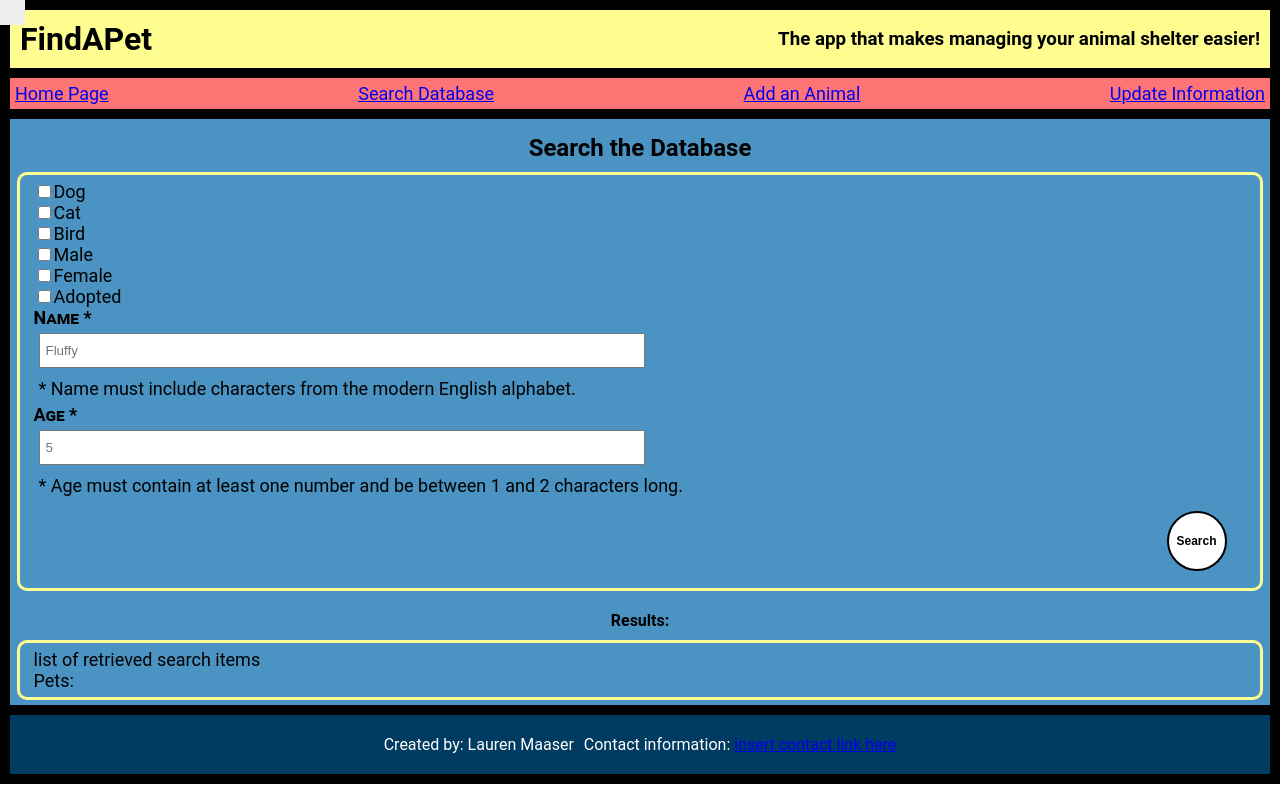
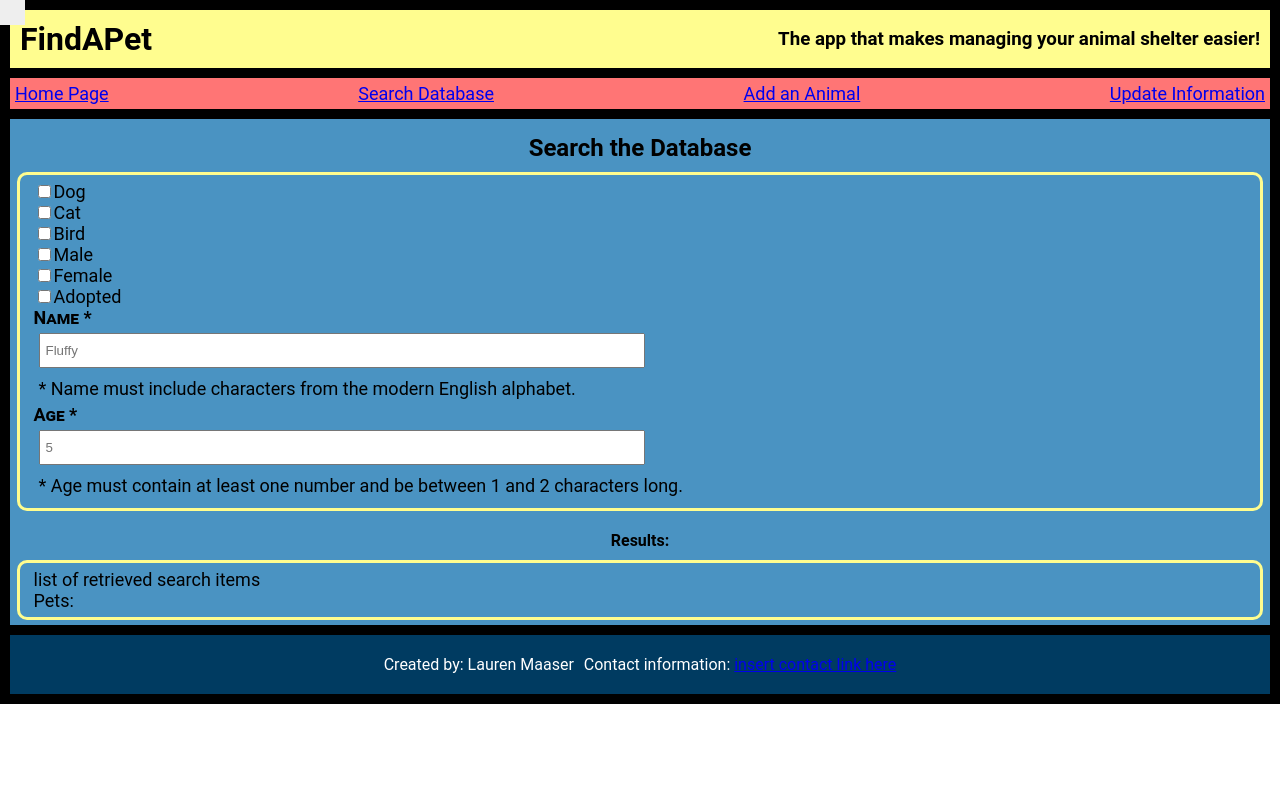
Before and after one commit to Lmcmaaser/find-a-pet-app, a React (Create React App) app: page /search in a window 1280 px wide. Built offline with nearby package versions, Linux system fonts and the light colour scheme.

Commit message:
debugging state

```diff
--- a/src/Search/Search.js
+++ b/src/Search/Search.js
@@ -22,7 +22,7 @@ export default class Search extends React.Component {
 
    getFilteredPets() {
     // Make a copy of the
-    const filteredPets = this.context.pets
+    let filteredPets = this.context.pets
 
     if (this.state.nameFilter) {
       filteredPets = findName(filteredPets , this.state.nameFilter)
@@ -181,15 +181,6 @@ export default class Search extends React.Component {
               <p>
                 * Age must contain at least one number and be between 1 and 2 characters long.
               </p>
-            <div>
-              <button
-                type="submit"
-                className="submit-button"
-                aria-label="submit-button"
-              >
-                Search
-              </button>
-            </div>
           </fieldset>
         </form>
         <div className="results-section">
```
